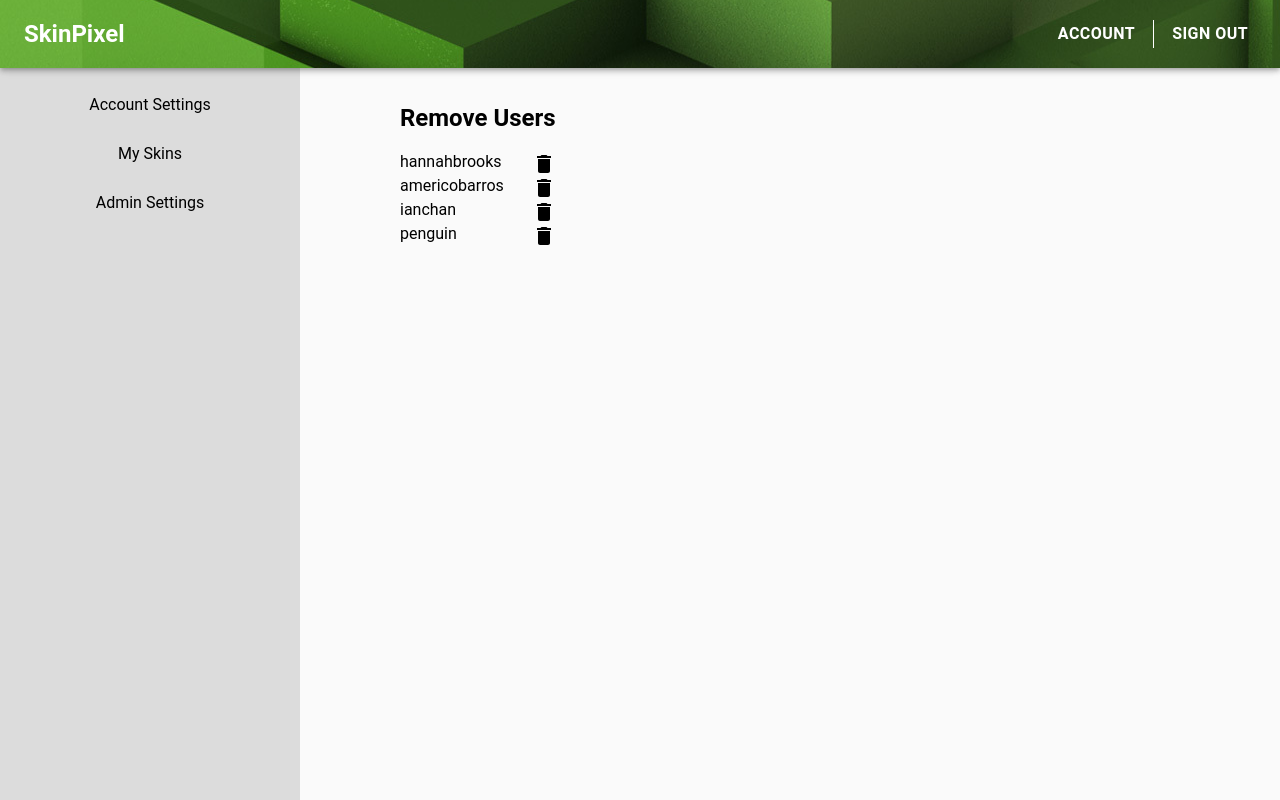
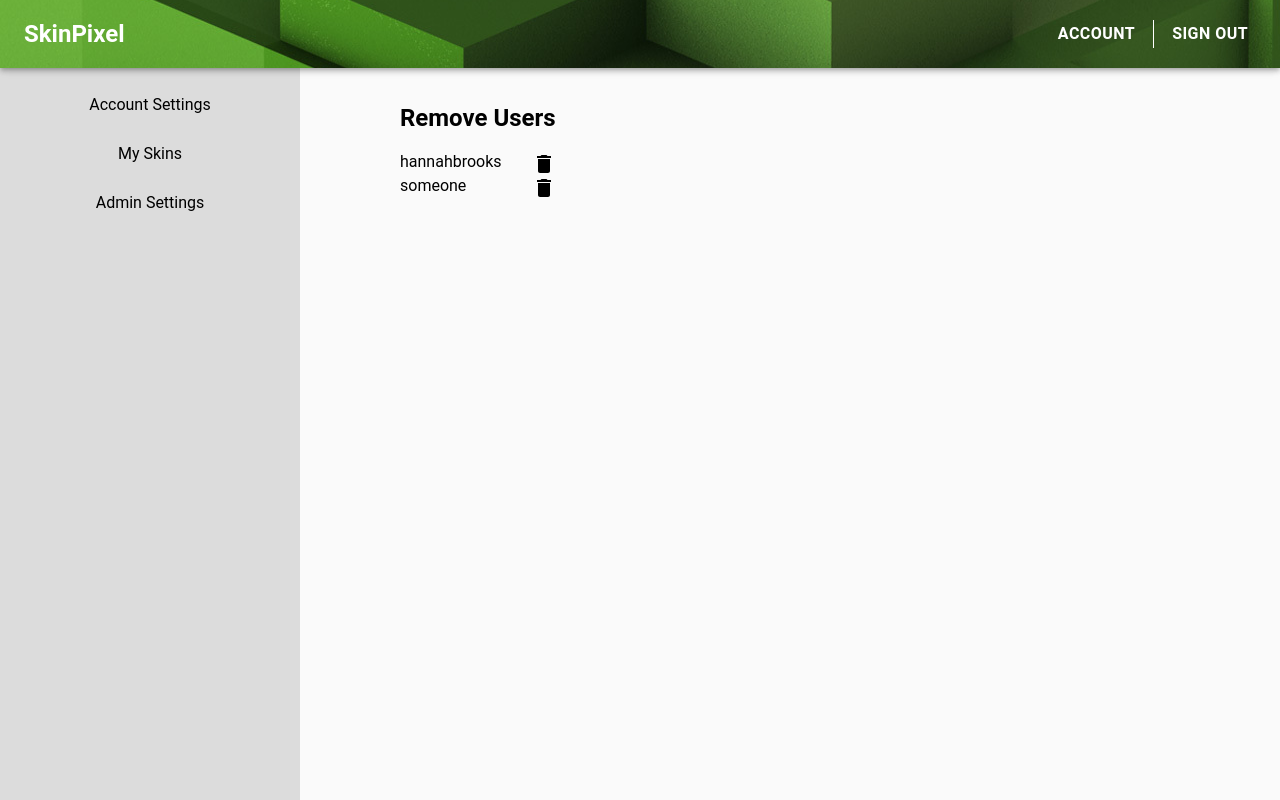
Before and after one commit to americobarros/SkinPixel, a React (Create React App) app in the folder frontend/: page /account in a window 1280 px wide. Both pictures are taken after a click on the element "Admin Settings". Built offline with nearby package versions, Linux system fonts and the light colour scheme.

Commit message:
done deleting users for admin

```diff
--- a/frontend/src/App.js
+++ b/frontend/src/App.js
@@ -84,7 +84,7 @@ export default function App() {
           <Switch>
             <Route exact path="/" children={<Landing allUsers={allUsers} allSkins={allSkins} />} />
             {currUser
-              ? <Route exact path="/account" children={<Account currUser={currUser} allSkins={allSkins} />}/>
+              ? <Route exact path="/account" children={<Account currUser={currUser} allSkins={allSkins} allUsers={allUsers} />}/>
               : <Redirect exact to="/" />
             }
             <Route exact path="/skin/edit/:skinId" children={<EditSkin allSkins={allSkins} handleSnackbarClick={handleSnackbarClick} />}/>
--- a/frontend/src/dummyData.js
+++ b/frontend/src/dummyData.js
@@ -8,7 +8,8 @@ const hannah = {
     username: 'hannahbrooks',
     email: 'hannah@user.com',
     password: 'password',
-    isAdmin: true
+    isAdmin: true,
+    bio: ""
 };
 
 const someoneElse = {
@@ -17,7 +18,8 @@ const someoneElse = {
     username: 'someone',
     email: 'someone@user.com',
     password: 'password',
-    isAdmin: false
+    isAdmin: false,
+    bio: ""
 };
 
 const hannahsSkins = [
--- a/frontend/src/views/Account.js
+++ b/frontend/src/views/Account.js
@@ -5,22 +5,64 @@ import Input from '@material-ui/core/Input';
 import TextField from '@material-ui/core/TextField';
 import Button from '@material-ui/core/Button';
 import DeleteIcon from '@material-ui/icons/Delete';
+import Dialog from '@material-ui/core/Dialog';
+import DialogActions from '@material-ui/core/DialogActions';
+import DialogContent from '@material-ui/core/DialogContent';
+import DialogContentText from '@material-ui/core/DialogContentText';
+import DialogTitle from '@material-ui/core/DialogTitle';
 
 import SkinCard from '../components/SkinCard';
 
 import './Account.css';
 
 export default function Account(props) {
-    const { currUser, allSkins } = props;
+    const { currUser, allSkins, allUsers } = props;
 
     const [drawerItem, setDrawerItem] = useState("Account Settings");
+    const [open, setOpen] = useState(false);
+    const [userToDelete, setUserToDelete] = useState(null);
 
-    function handleDeleteUser(e) {
-        console.log(e.target.value)
+    const handleClickOpen = (user) => {
+        setUserToDelete(user)
+      setOpen(true);
+    };
+
+    const handleClose = () => {
+      setOpen(false);
+    };
+
+    function handleDeleteUser() {
+        const index = allUsers.indexOf(userToDelete);
+
+        if (index > -1) {
+          allUsers.splice(index, 1);
+        }
+        handleClose();
     }
 
     return (
         <div>
+            <Dialog
+                open={open}
+                onClose={handleClose}
+                aria-labelledby="alert-dialog-title"
+                aria-describedby="alert-dialog-description"
+            >
+                <DialogTitle id="alert-dialog-title">{"Use Google's location service?"}</DialogTitle>
+                <DialogContent>
+                <DialogContentText id="alert-dialog-description">
+                    Are you sure you want to delete this user?
+                </DialogContentText>
+                </DialogContent>
+                <DialogActions>
+                <Button onClick={handleClose} color="primary">
+                    Close
+                </Button>
+                <Button onClick={handleDeleteUser} color="secondary" autoFocus>
+                    DELETE
+                </Button>
+                </DialogActions>
+            </Dialog>
             <div className="drawer">
                 <div style={{ marginTop: '80px' }} scroll="no">
                     {currUser.isAdmin
@@ -76,10 +118,10 @@ export default function Account(props) {
                     <>
                         <h2>Remove Users</h2>
                         <div>
-                            {["hannahbrooks", "americobarros", "ianchan", "penguin"].map((item, idx) =>
-                                <div className="deleteUser" key={idx} onClick={handleDeleteUser}>
-                                    {item}
-                                    <DeleteIcon style={{ cursor: 'pointer' }} />
+                            {allUsers.map((user, idx) =>
+                                <div className="deleteUser" key={idx}>
+                                    {user.username}
+                                    <DeleteIcon style={{ cursor: 'pointer' }} onClick={() => handleClickOpen(user)}/>
                                 </div>
                             )}
                         </div>
--- a/frontend/src/views/EditSkin.js
+++ b/frontend/src/views/EditSkin.js
@@ -35,7 +35,7 @@ export default function ViewSkin(props) {
 
   function handleDelete() {
     const index = allSkins.indexOf(skin);
-    console.log(index)
+
     if (index > -1) {
       allSkins.splice(index, 1);
     }
```
